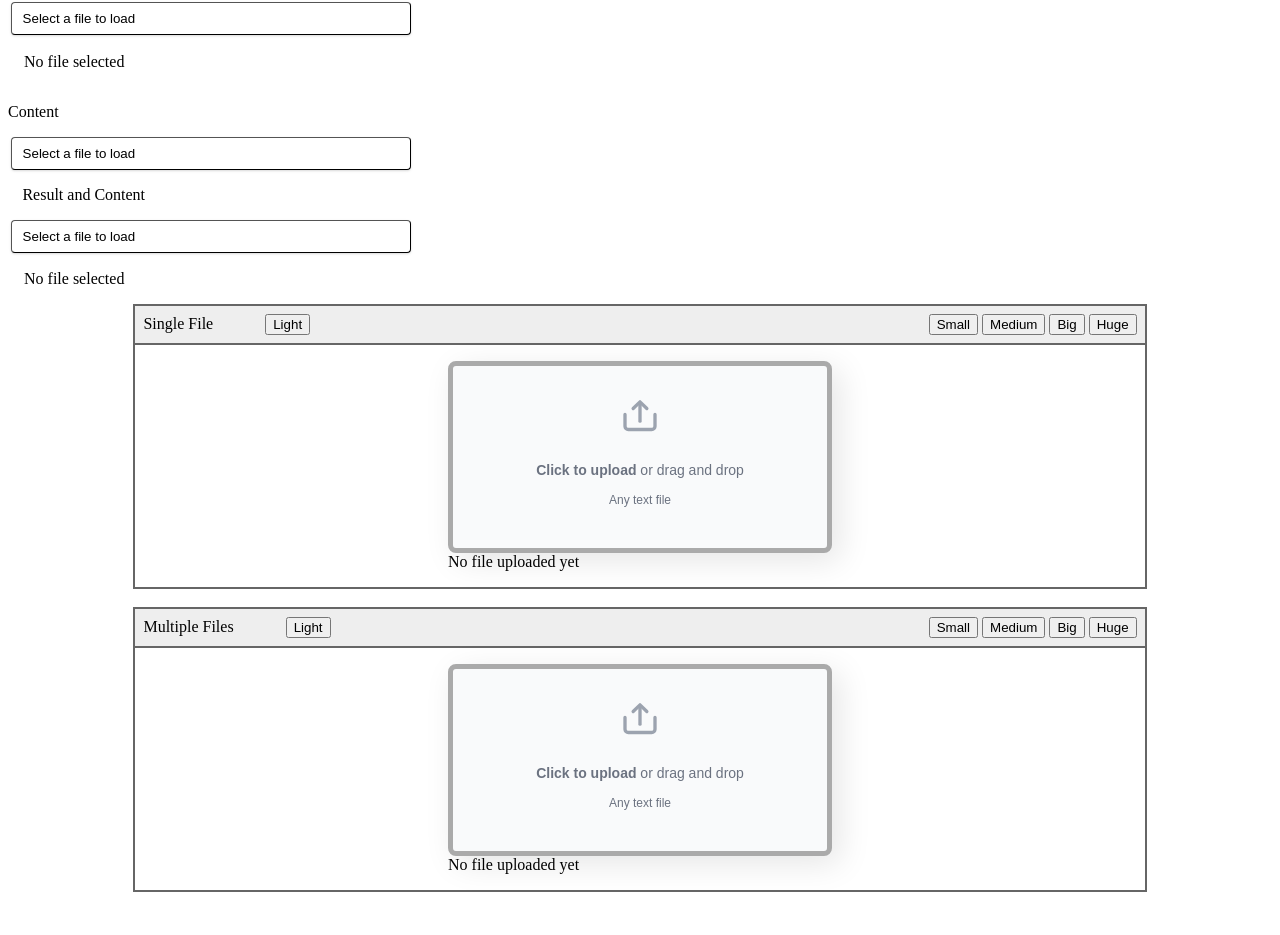
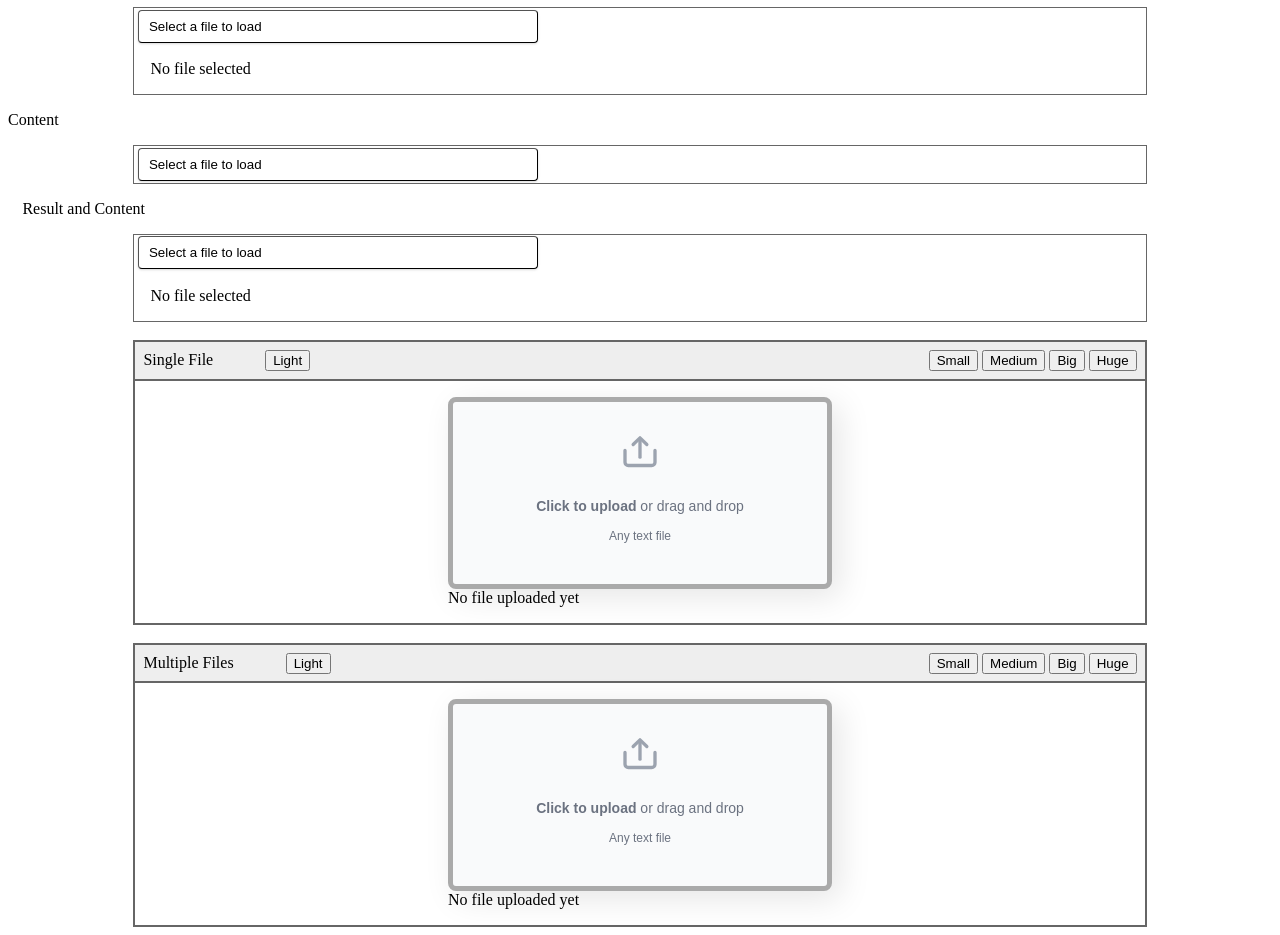
Before and after one commit to s-library/s-file-load, a SvelteKit app: page / in a window 1280 px wide. Shown: the part 443-1378 px from the top of the page. Before the commit the page ends 1343 px from the top, so only its background shows below. Built offline with nearby package versions, Linux system fonts and the light colour scheme.

Commit message:
Add Test Components

```diff
--- a/package.json
+++ b/package.json
@@ -15,8 +15,8 @@
 	],
 	"funding": [
 		{
-			"type" : "patreon",
-			"url" : "https://www.patreon.com/avidys"
+			"type": "patreon",
+			"url": "https://www.patreon.com/avidys"
 		}
 	],
 	"homepage": "https://github.com/s-library/s-file-load.git",
--- /dev/null
+++ b/src/components/TestContainer.svelte
@@ -0,0 +1,56 @@
+<script lang="ts">
+    import { Config, boxCSSsize } from '$lib/common.js';
+    import DropFile from '$lib/DropFile.svelte';
+
+    export let title: string = "Test";
+
+    let boxSize: keyof typeof boxCSSsize = 'medium';
+    let dark: boolean = false;
+
+
+    function switchSize(e: Event) {
+        e.preventDefault();
+        if (e.target) {
+            boxSize =  <keyof typeof boxCSSsize>(e.target as Element).id;
+            if (Config._DEBUG)
+                console.log( boxCSSsize[boxSize] )
+        }
+    }
+ </script>
+
+<div class="test-container">
+    <div class="test-container-header">
+        <span style="float:left">{title} <button style="margin-left:3rem;" on:click={() => (dark = !dark)}>{(dark?"Dark":"Light")}</button></span>
+        <span style="float:right" role="button" tabindex="-1" on:keypress={switchSize} on:click={switchSize}>
+            <button id="small" >Small</button> <button id="medium">Medium</button> <button id="big">Big</button> <button id="xbig">Huge</button>
+        </span>
+    </div>
+    <div class="test-container-content">
+        <DropFile id="DropFileMultiple" boxSize={boxSize} theme={dark}  showResult={true} on:message={(e) => console.log(`message from component {e}`)} />
+    </div>
+</div>
+
+<style>
+    .test-container {
+        width:80%;
+        border: 1px solid #666;
+        margin-left: auto;
+        margin-right: auto;
+        overflow: auto;
+    }
+    .test-container-content {
+        display: flex;
+        border: 1px solid #666;
+        padding: 1rem;
+        align-items: center;
+        justify-content: center;
+    }
+    .test-container-header {
+        border: 1px solid #666;
+        padding:.5rem;
+        padding-bottom:1.8rem;
+        padding-right:.5rem;
+        padding-left:.5rem;
+        background-color: #eee;
+    }
+</style>
--- a/src/lib/LoadFile.svelte
+++ b/src/lib/LoadFile.svelte
@@ -23,7 +23,7 @@
 
 	*/
 	import { onMount } from 'svelte';
-	import { accept, readFile } from '$lib/common';
+	import { ACCEPT, Config, readFile } from '$lib/common.js';
 
 	export let files: FileList | undefined = undefined;
 
@@ -33,7 +33,7 @@
 	export let showContent: boolean = false; // display result in component
 	export let content: string = ""; // result
 
-	let myInput;//: HTMLPreElement;
+	let myInput: HTMLPreElement;
 
 	//onMount(() => {
 	//	myInput.innerHTML = 'Nothing!';
@@ -49,9 +49,9 @@
 		console.log("####",files);
 	    content = "";
 		for (const file of files) {
-//			if (Config._DEBUG)
+			if (Config._DEBUG)
+				console.log(`${file.name}: ${file.size} bytes`);
 			readFile(file, myInput);
-			console.log(`${file.name}: ${file.size} bytes`);
 		}
 
 	}
@@ -73,7 +73,7 @@
 	<label style="padding-left:.4rem; display: flex; flex-direction: column" tabIndex="0">
 		{label}
 		<input
-		accept={accept}
+		accept={ACCEPT}
 		bind:files
 		bind:this={loadInput}
 		id="yaml"
--- a/src/lib/common.ts
+++ b/src/lib/common.ts
@@ -1,4 +1,4 @@
-    /*** Parent Element for upload presentation DropFile and LoadFile
+    /*** Parent Element for DropFile and LoadFile
      * Define common properties and styles
 	 * https://svelte.dev/examples/file-inputs
 	 * TODO: possibility to use a store as: import { content } from '$lib/store'; // store file content
@@ -9,7 +9,7 @@
      */
 
     // Default accept to text files
-	export const accept = "text/plain, text/csv, text/html, text/css, application/xml, text/xml, text/yaml, text/javascript, application/json, application/rtf, text/plain;charset=UTF-8";
+	export const ACCEPT = "text/plain, text/csv, text/html, text/css, application/xml, text/xml, text/yaml, text/javascript, application/json, application/rtf, text/plain;charset=UTF-8";
 
     export const boxCSSsize = {
         small: 'width: 16rem; height: 10rem',
@@ -17,6 +17,8 @@
         big: 'width: 32rem; height: 16rem',
         xbig: 'width: 56rem; height: 28rem'
     };
+
+    export const Config = { _DEBUG: false}
 
     //const text = await file.text();
 	export async function readFile (file: File, content: HTMLPreElement) {
--- a/src/routes/+page.svelte
+++ b/src/routes/+page.svelte
@@ -1,33 +1,19 @@
 <script lang="ts">
+    import { Config, ACCEPT, boxCSSsize } from '$lib/common.js';
     import LoadFile from '$lib/LoadFile.svelte';
     import DropFile from '$lib/DropFile.svelte';
-    import { accept, boxCSSsize } from '$lib/common';
+    import TestContainer from '$components/TestContainer.svelte';
+    import ThemeSwitcher from '$components/ThemeSwitcher.svelte';
 
     export let content: string = ''; // content of the file(s) selected
-
-    let boxSize: keyof typeof boxCSSsize = 'medium';
-    let dark: boolean = false;
 
     function onChangeHandler(e: Event): void {
 	    console.log('onchange parent file data:', e);
     }
-    function onKeyPress(e: KeyboardEvent) {
-      if ([' ', 'Enter'].includes(e.key)) {
-        e.preventDefault();
-        boxSize = e.target.id;;
-        console.log( boxCSSsize[boxSize] )
-      }
-    }
 
-    function switchSize(e) {
-        console.log(e);
-        e.preventDefault();
-        boxSize = e.target.id;;
-        console.log( boxCSSsize[boxSize] )
-    }
  </script>
 
-<img src="https://img.shields.io/npm/v/s-file-load?label=Last%20version"/>
+<img src="https://img.shields.io/npm/v/s-file-load?label=Last%20version" alt="Last Version"/>
 
 <p>No output</p>
 <div class=section>
@@ -49,53 +35,24 @@
     <LoadFile bind:content={content} showResult={true} showContent={true} multiple={false} on:change={onChangeHandler} />
 </div>
 
-<div class="test-container">
-    <div class="test-container-header">
-        <span style="float:left">Single File <button style="margin-left:3rem;" on:click={() => (dark = !dark)}>{(dark?"Dark":"Light")}</button></span>
-        <span style="float:right" role="button" tabindex="-1" on:keypress={onKeyPress} on:click={switchSize}>
-            <button id="small" >Small</button> <button id="medium">Medium</button> <button id="big">Big</button> <button id="xbig">Huge</button>
-        </span>
-    </div>
-    <div class="test-container-content">
-        <DropFile id="DropFileDefault" boxSize={boxSize} theme={dark} showResult={true} on:change={onChangeHandler} on:message={(e) => console.log(`message from component {e}`)} />
-    </div>
-</div>
 
 <br/>
-<div class="test-container">
-    <div class="test-container-header">
-        <span style="float:left">Multiple Files <button style="margin-left:3rem;" on:click={() => (dark = !dark)}>{(dark?"Dark":"Light")}</button></span>
-        <span style="float:right" role="button" tabindex="-1" on:keypress={onKeyPress} on:click={switchSize}>
-            <button id="small" >Small</button> <button id="medium">Medium</button> <button id="big">Big</button> <button id="xbig">Huge</button>
-        </span>
-    </div>
-    <div class="test-container-content">
-        <DropFile id="DropFileMultiple" boxSize={boxSize} theme={dark} multiple showResult={true} on:change={onChangeHandler} on:message={(e) => console.log(`message from component {e}`)} />
-    </div>
-</div>
+
+<TestContainer title="Single File" on:change={onChangeHandler} >
+</TestContainer>
+
+<br/>
+
+<TestContainer title="Multiple Files" on:change={onChangeHandler} >
+</TestContainer>
+
 
 <style>
-    .test-container {
+    .section {
         width:80%;
         border: 1px solid #666;
         margin-left: auto;
         margin-right: auto;
         overflow: auto;
     }
-    .test-container-content {
-        display: flex;
-        border: 1px solid #666;
-        padding: 1rem;
-        align-items: center;
-        justify-content: center;
-    }
-    .test-container-header {
-        border: 1px solid #666;
-        padding:.5rem;
-        padding-bottom:1.8rem;
-        padding-right:.5rem;
-        padding-left:.5rem;
-        background-color: #eee;
-    }
-
 </style>
--- a/svelte.config.js
+++ b/svelte.config.js
@@ -12,7 +12,10 @@ const config = {
 		// adapter-auto only supports some environments, see https://kit.svelte.dev/docs/adapter-auto for a list.
 		// If your environment is not supported or you settled on a specific environment, switch out the adapter.
 		// See https://kit.svelte.dev/docs/adapters for more information about adapters.
-		adapter: adapter()
+		adapter: adapter(),
+		alias: {
+			$components: "src/components",
+		  },
 	}
 };
 
--- a/tsconfig.json
+++ b/tsconfig.json
@@ -12,7 +12,9 @@
 		"moduleResolution": "NodeNext",
 		"paths": {
 			"$lib": ["./src/lib"],
-			"$lib/*": ["./src/lib/*"]
+			"$lib/*": ["./src/lib/*"],
+			"$components": ["./src/components"],
+			"$components/*": ["./src/components/*"]
 		}
 	}
 }
```
Also changed, not shown: src/lib/DropFile.svelte (+20 -11 lines), src/components/ThemeSwitcher.svelte (added). Lines whose indentation alone changed are shown as unchanged.
